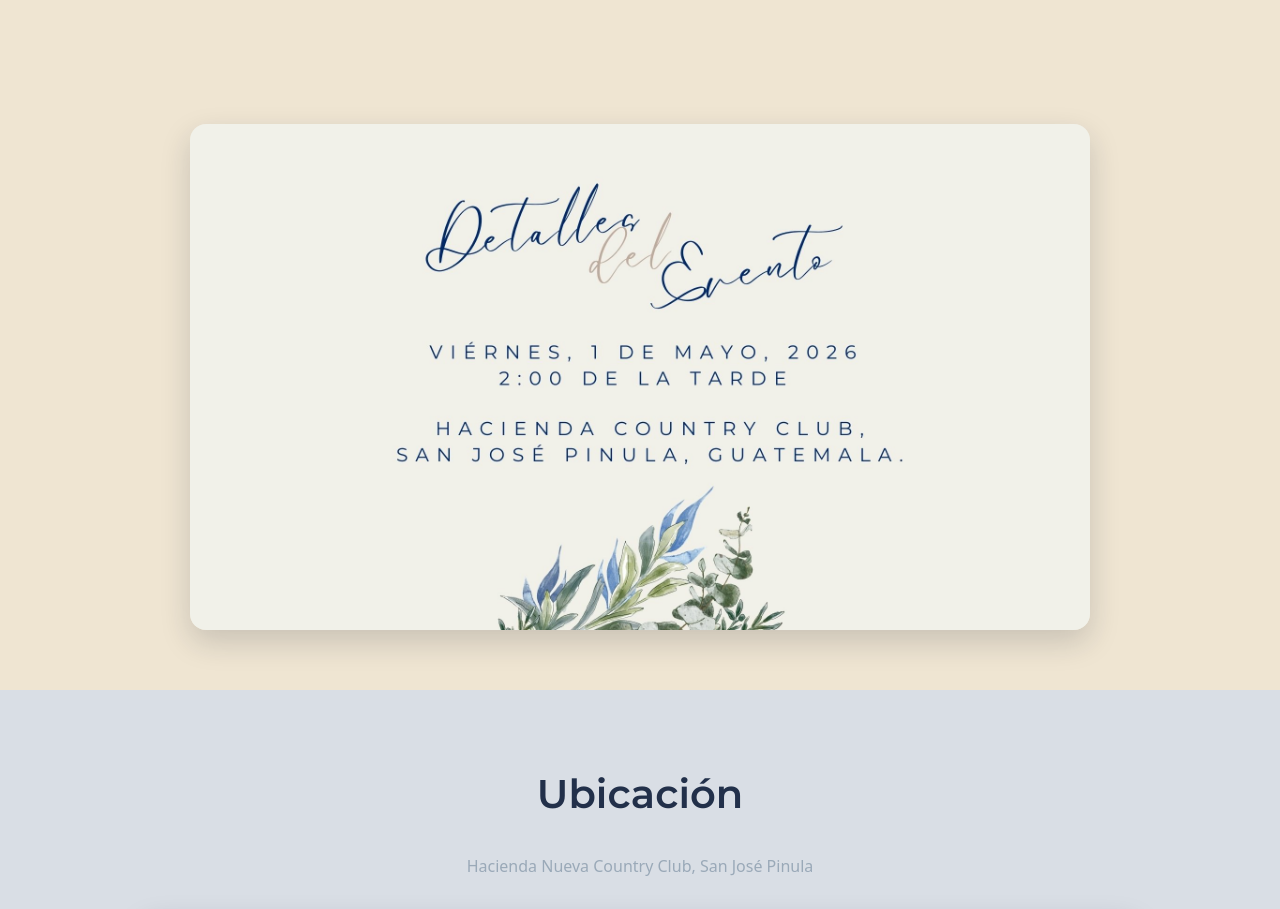
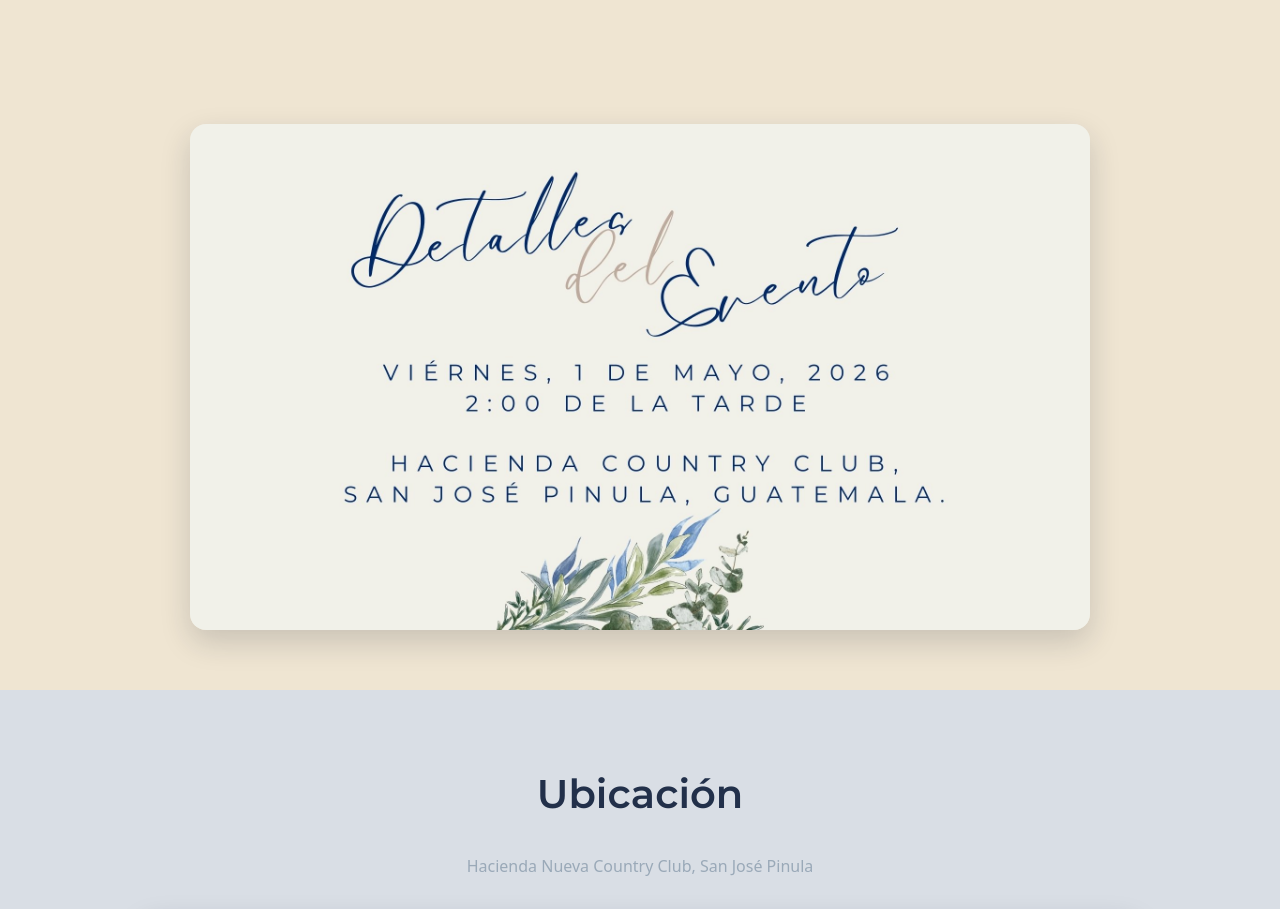
Before and after one commit to Marvinelo2019/rvps, a plain HTML site: page index.html in a window 1280 px wide. Shown: the part 1220-2129 px from the top of the page. Drawn offline with Linux system fonts and the light colour scheme; a web font is replaced by a local one.

Commit message:
Fix detalles

```diff
--- a/index.html
+++ b/index.html
@@ -89,7 +89,7 @@
 <!-- SEPARADOR - DETALLES DEL EVENTO -->
 <section class="event-details-banner">
   <div class="container">
-    <img src="assets/detalles.jpg" alt="Detalles del Evento" class="banner-image" data-animate>
+    <img src="assets/detalles.jpeg" alt="Detalles del Evento" class="banner-image" data-animate>
   </div>
 </section>
 
```
Also changed, not shown: assets/detalles.jpeg (added), assets/detalles.jpg (deleted), 1 other file.
